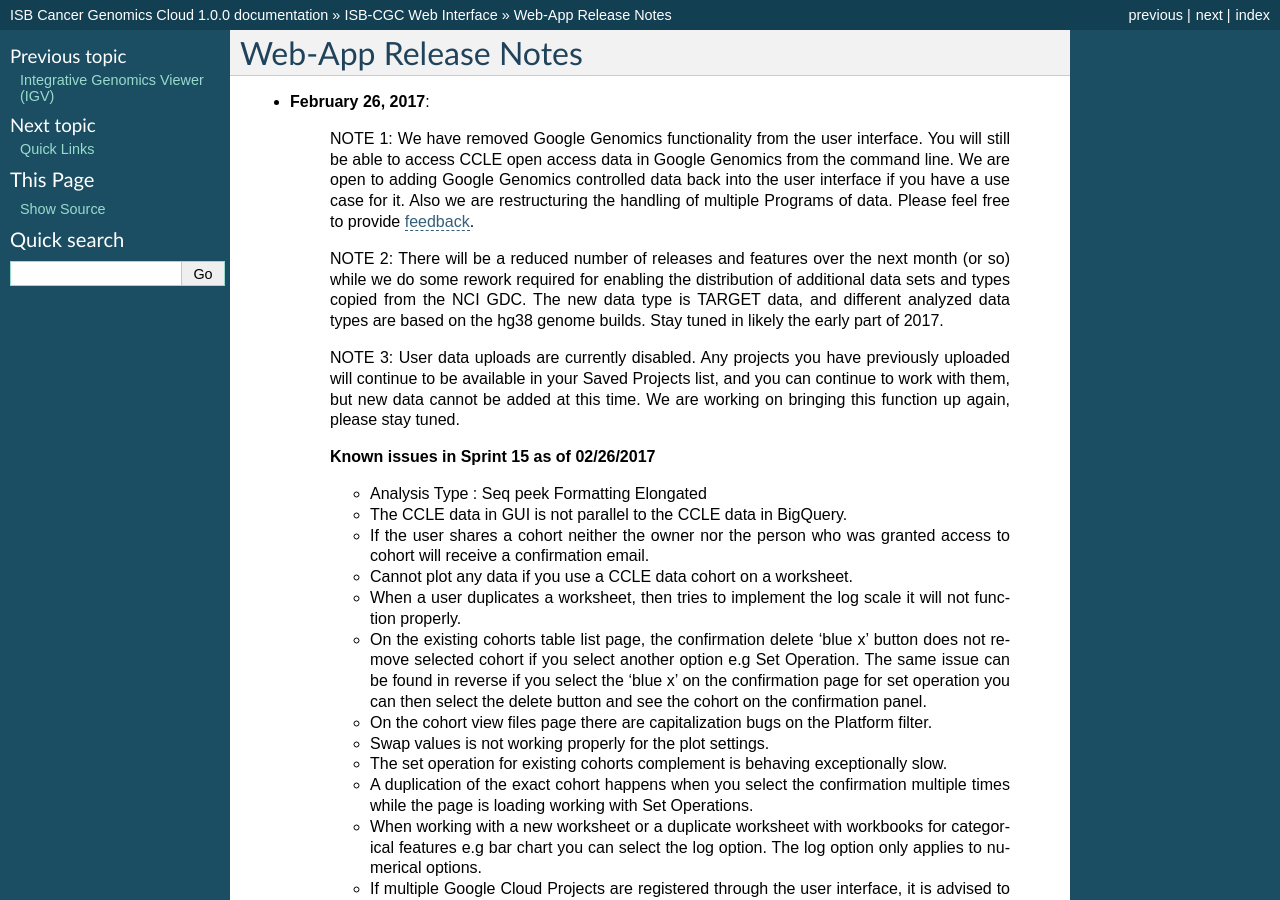
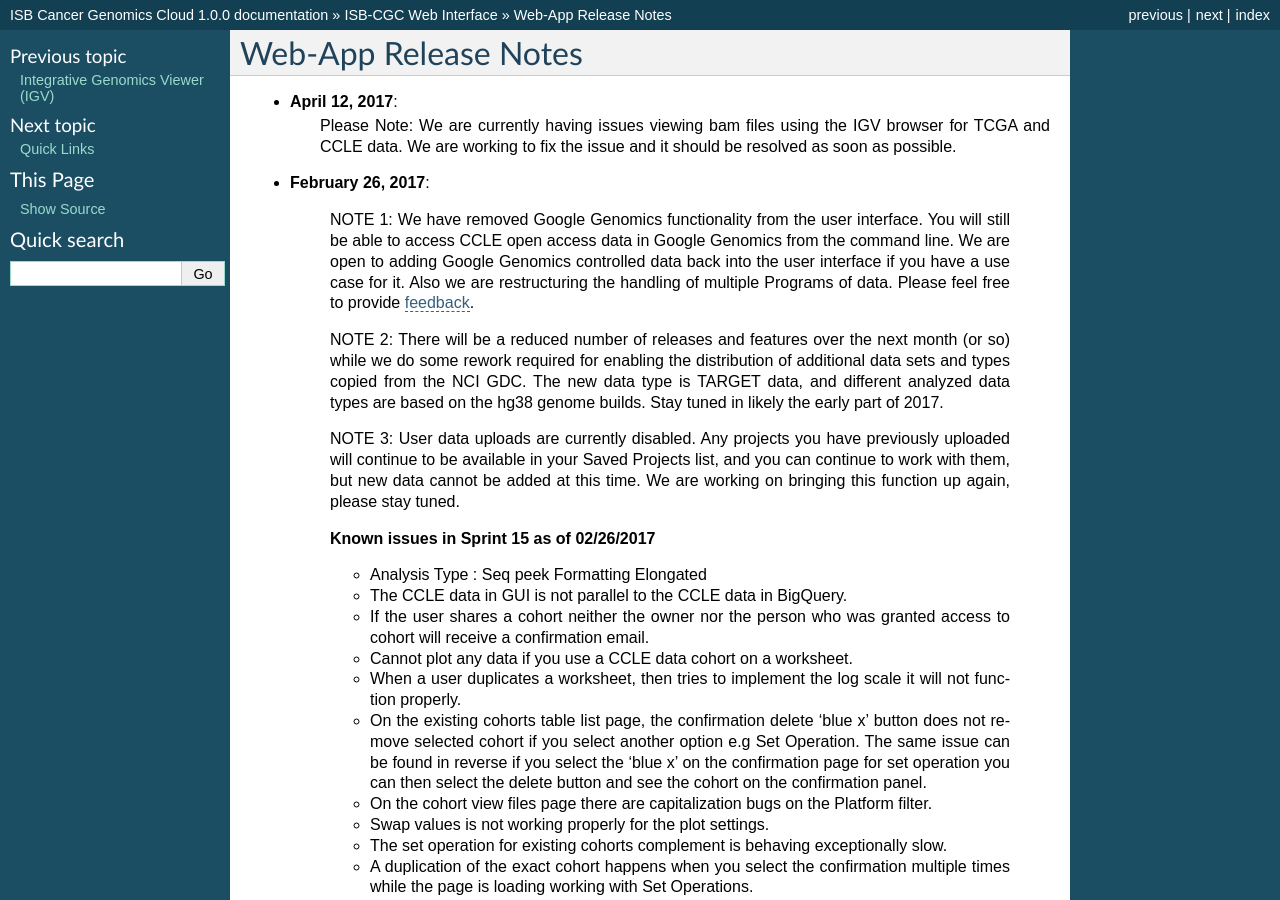
Before and after one commit to isb-cgc/readthedocs, a Sphinx documentation site: the page built from docs/source/sections/webapp/releases.rst, in a window 1280 px wide and 900 px high. Built offline with Sphinx 7.4.7, drawn with Linux system fonts in a browser that asks for light colours; pages that are not in the unit, such as notebooks, are missing from menus.

Commit message:
Update releases.rst

```diff
--- a/docs/source/sections/webapp/releases.rst
+++ b/docs/source/sections/webapp/releases.rst
@@ -1,6 +1,9 @@
 *********************
 Web-App Release Notes
 *********************
+
+*  **April 12, 2017**:
+    Please Note: We are currently having issues viewing bam files using the IGV browser for TCGA and CCLE data. We are working to fix the issue and it should be resolved as soon as possible.
 
 *  **February 26, 2017**:
 
```
